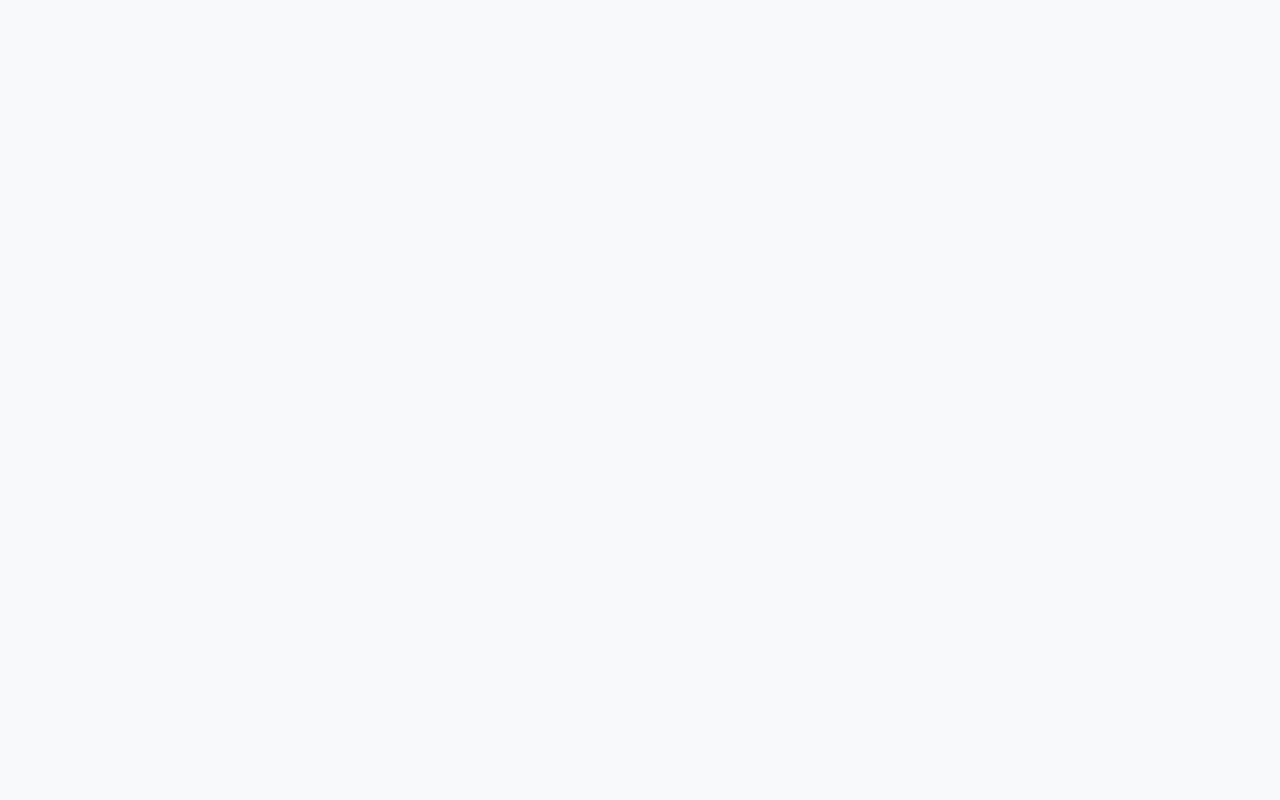
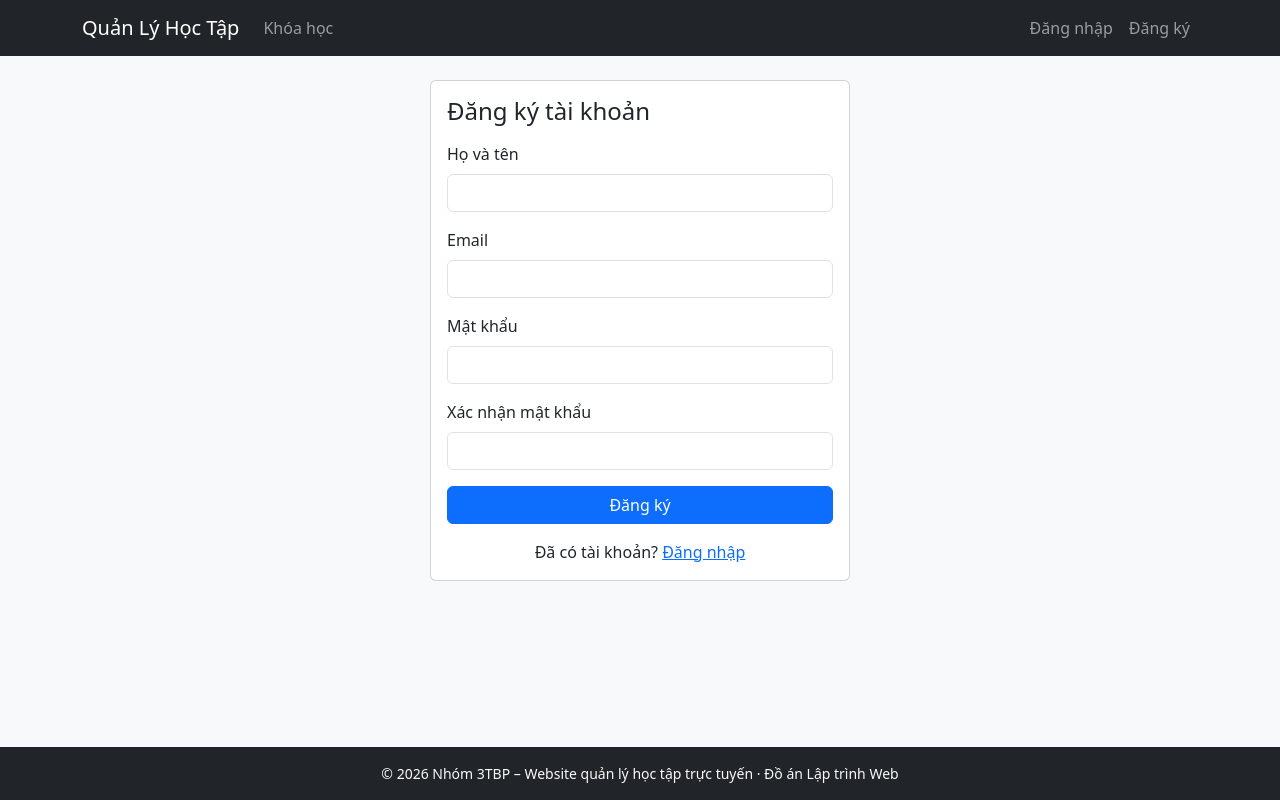
Before and after one commit to 3TBP-Project/3tpb-quan-ly-hoc-tap, a React app in the folder frontend/: page /register in a window 1280 px wide. Before the commit this address had no page. Built offline with nearby package versions, Linux system fonts and the light colour scheme; no server answers; the HTML template or start-up script is replaced by a standard one.

Commit message:
feat(HT-03): trang dang nhap dang ky
AI-assisted: Claude [AI-07]

```diff
--- a/frontend/src/App.jsx
+++ b/frontend/src/App.jsx
@@ -1,12 +1,16 @@
 import { Routes, Route } from 'react-router-dom'
 import Layout from './components/layout/Layout'
 import CourseListPage from './pages/CourseListPage'
+import LoginPage from './pages/LoginPage'
+import RegisterPage from './pages/RegisterPage'
 
 function App() {
   return (
     <Routes>
       <Route element={<Layout />}>
         <Route path="/" element={<CourseListPage />} />
+        <Route path="/login" element={<LoginPage />} />
+        <Route path="/register" element={<RegisterPage />} />
       </Route>
     </Routes>
   )
--- /dev/null
+++ b/frontend/src/components/auth/InputField.jsx
@@ -0,0 +1,14 @@
+import { forwardRef } from 'react';
+import { Form } from 'react-bootstrap';
+
+const InputField = forwardRef(({ label, error, ...rest }, ref) => (
+    <Form.Group className="mb-3" controlId={rest.name}>
+        <Form.Label>{label}</Form.Label>
+        <Form.Control ref={ref} isInvalid={!!error} {...rest} />
+        <Form.Control.Feedback type="invalid">{error?.message}</Form.Control.Feedback>
+    </Form.Group>
+));
+
+InputField.displayName = 'InputField';
+
+export default InputField;
--- /dev/null
+++ b/frontend/src/pages/LoginPage.jsx
@@ -0,0 +1,66 @@
+// AI-assisted [AI-07]
+import { useState } from 'react';
+import { Alert, Button, Card, Form } from 'react-bootstrap';
+import { useForm } from 'react-hook-form';
+import { yupResolver } from '@hookform/resolvers/yup';
+import { Link, useLocation, useNavigate } from 'react-router-dom';
+import InputField from '../components/auth/InputField';
+import { useAuth } from '../context/useAuth';
+import { loginSchema } from '../schemas/authSchema';
+import { parseApiError } from '../utils/apiError';
+import { HOME_BY_ROLE } from '../utils/roles';
+
+function LoginPage() {
+    const { login } = useAuth();
+    const navigate = useNavigate();
+    const location = useLocation();
+    const [formError, setFormError] = useState('');
+
+    const {
+        register,
+        handleSubmit,
+        setError,
+        formState: { errors, isSubmitting },
+    } = useForm({ resolver: yupResolver(loginSchema) });
+
+    const onSubmit = async (data) => {
+        setFormError('');
+        try {
+            const user = await login(data);
+            const from = location.state?.from?.pathname;
+            navigate(from ?? HOME_BY_ROLE[user.role] ?? '/', { replace: true });
+        } catch (error) {
+            const { message, fieldErrors } = parseApiError(error);
+            setFormError(message);
+            Object.entries(fieldErrors).forEach(([field, msg]) =>
+                setError(field, { type: 'server', message: msg }),
+            );
+        }
+    };
+
+    return (
+        <Card className="mx-auto" style={{ maxWidth: 420 }}>
+            <Card.Body>
+                <h1 className="h4 mb-3">Đăng nhập</h1>
+                {location.state?.registered && (
+                    <Alert variant="success">Đăng ký thành công. Vui lòng đăng nhập.</Alert>
+                )}
+                {formError && <Alert variant="danger">{formError}</Alert>}
+                <Form noValidate onSubmit={handleSubmit(onSubmit)}>
+                    <InputField label="Email" type="email" autoComplete="email"
+                        error={errors.email} {...register('email')} />
+                    <InputField label="Mật khẩu" type="password" autoComplete="current-password"
+                        error={errors.password} {...register('password')} />
+                    <Button type="submit" className="w-100" disabled={isSubmitting}>
+                        {isSubmitting ? 'Đang đăng nhập...' : 'Đăng nhập'}
+                    </Button>
+                </Form>
+                <p className="mt-3 mb-0 text-center">
+                    Chưa có tài khoản? <Link to="/register">Đăng ký</Link>
+                </p>
+            </Card.Body>
+        </Card>
+    );
+}
+
+export default LoginPage;
--- /dev/null
+++ b/frontend/src/pages/RegisterPage.jsx
@@ -0,0 +1,63 @@
+// AI-assisted [AI-07]
+import { useState } from 'react';
+import { Alert, Button, Card, Form } from 'react-bootstrap';
+import { useForm } from 'react-hook-form';
+import { yupResolver } from '@hookform/resolvers/yup';
+import { Link, useNavigate } from 'react-router-dom';
+import InputField from '../components/auth/InputField';
+import { registerSchema } from '../schemas/authSchema';
+import { register as registerAccount } from '../services/authService';
+import { parseApiError } from '../utils/apiError';
+
+function RegisterPage() {
+    const navigate = useNavigate();
+    const [formError, setFormError] = useState('');
+
+    const {
+        register,
+        handleSubmit,
+        setError,
+        formState: { errors, isSubmitting },
+    } = useForm({ resolver: yupResolver(registerSchema) });
+
+    const onSubmit = async ({ name, email, password }) => {
+        setFormError('');
+        try {
+            await registerAccount({ name, email, password });
+            navigate('/login', { state: { registered: true } });
+        } catch (error) {
+            const { message, fieldErrors } = parseApiError(error);
+            setFormError(message);
+            Object.entries(fieldErrors).forEach(([field, msg]) =>
+                setError(field, { type: 'server', message: msg }),
+            );
+        }
+    };
+
+    return (
+        <Card className="mx-auto" style={{ maxWidth: 420 }}>
+            <Card.Body>
+                <h1 className="h4 mb-3">Đăng ký tài khoản</h1>
+                {formError && <Alert variant="danger">{formError}</Alert>}
+                <Form noValidate onSubmit={handleSubmit(onSubmit)}>
+                    <InputField label="Họ và tên" type="text" autoComplete="name"
+                        error={errors.name} {...register('name')} />
+                    <InputField label="Email" type="email" autoComplete="email"
+                        error={errors.email} {...register('email')} />
+                    <InputField label="Mật khẩu" type="password" autoComplete="new-password"
+                        error={errors.password} {...register('password')} />
+                    <InputField label="Xác nhận mật khẩu" type="password" autoComplete="new-password"
+                        error={errors.confirmPassword} {...register('confirmPassword')} />
+                    <Button type="submit" className="w-100" disabled={isSubmitting}>
+                        {isSubmitting ? 'Đang xử lý...' : 'Đăng ký'}
+                    </Button>
+                </Form>
+                <p className="mt-3 mb-0 text-center">
+                    Đã có tài khoản? <Link to="/login">Đăng nhập</Link>
+                </p>
+            </Card.Body>
+        </Card>
+    );
+}
+
+export default RegisterPage;
--- /dev/null
+++ b/frontend/src/schemas/authSchema.js
@@ -0,0 +1,28 @@
+import * as yup from 'yup';
+
+const email = yup
+    .string()
+    .required('Vui lòng nhập email')
+    .email('Email không đúng định dạng (vd: a@gmail.com)');
+
+export const loginSchema = yup.object({
+    email,
+    password: yup.string().required('Vui lòng nhập mật khẩu'),
+});
+
+export const registerSchema = yup.object({
+    name: yup
+        .string()
+        .required('Vui lòng nhập họ và tên')
+        .min(3, 'Họ và tên phải có ít nhất 3 ký tự')
+        .max(50, 'Họ và tên không được vượt quá 50 ký tự'),
+    email,
+    password: yup
+        .string()
+        .required('Vui lòng nhập mật khẩu')
+        .min(8, 'Mật khẩu phải có ít nhất 8 ký tự'),
+    confirmPassword: yup
+        .string()
+        .required('Vui lòng xác nhận lại mật khẩu')
+        .oneOf([yup.ref('password')], 'Mật khẩu xác nhận không khớp'),
+});
```
Also changed, not shown: frontend/src/components/auth/ProtectedRoute.jsx (added, +15 -0 lines).
